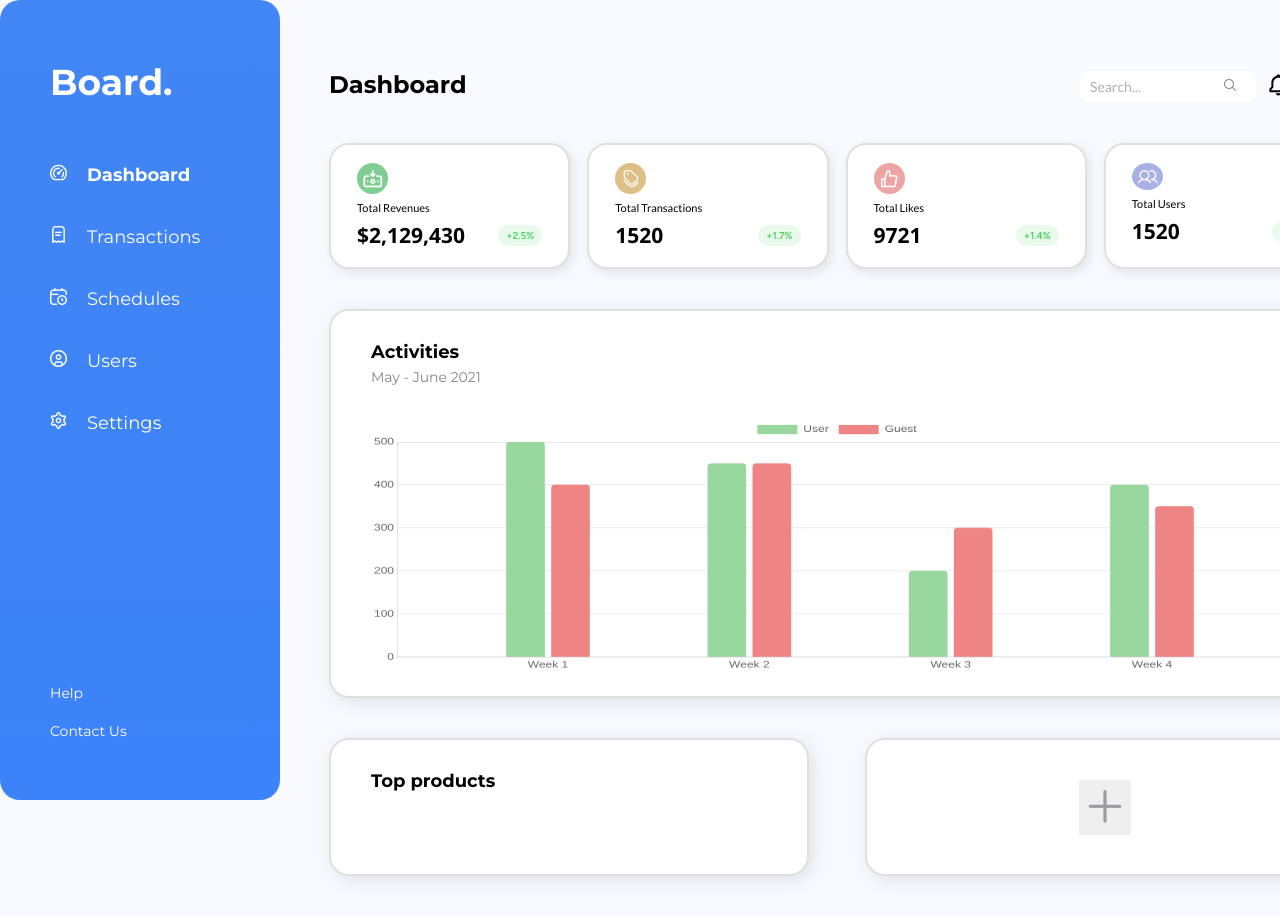
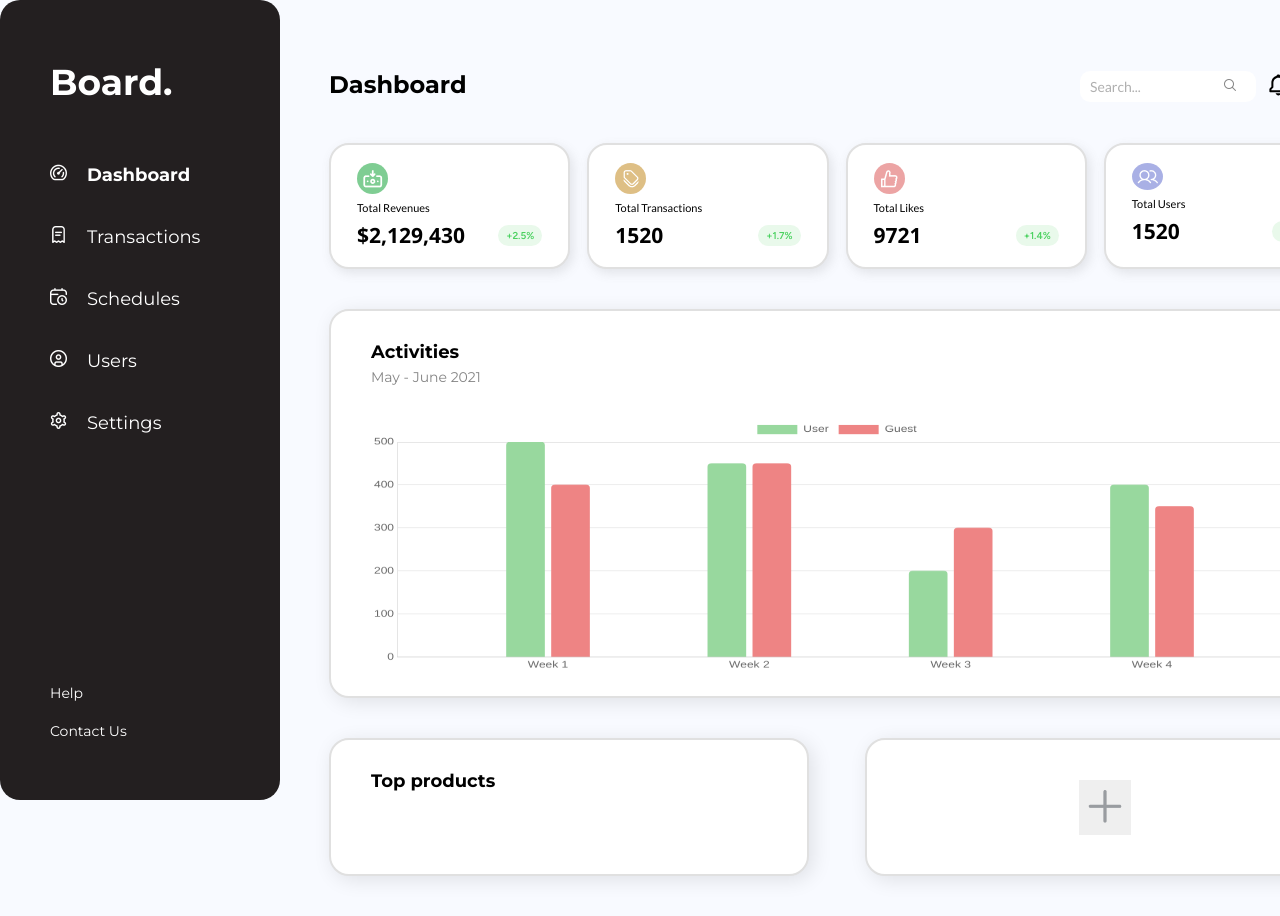
Before and after one commit to Nehapandey-dotcom/dashboard, a React (Create React App) app: page /#/Landing in a window 1280 px wide. Shown: the top 916 px of the page. Built offline with nearby package versions, Linux system fonts and the light colour scheme.

Commit message:
background change

```diff
--- a/src/App.css
+++ b/src/App.css
@@ -18,7 +18,8 @@ body{
 }
 /* sidebar */
 .sidebar {
-  background: linear-gradient(180deg, #4285F4 0%, #3C83F9 100%);
+  /* background: linear-gradient(180deg, #4285F4 0%, #3C83F9 100%); */
+  background: #231F20;
   max-width: 280px;
   width: 100%;
   min-height: 100vh;
```
